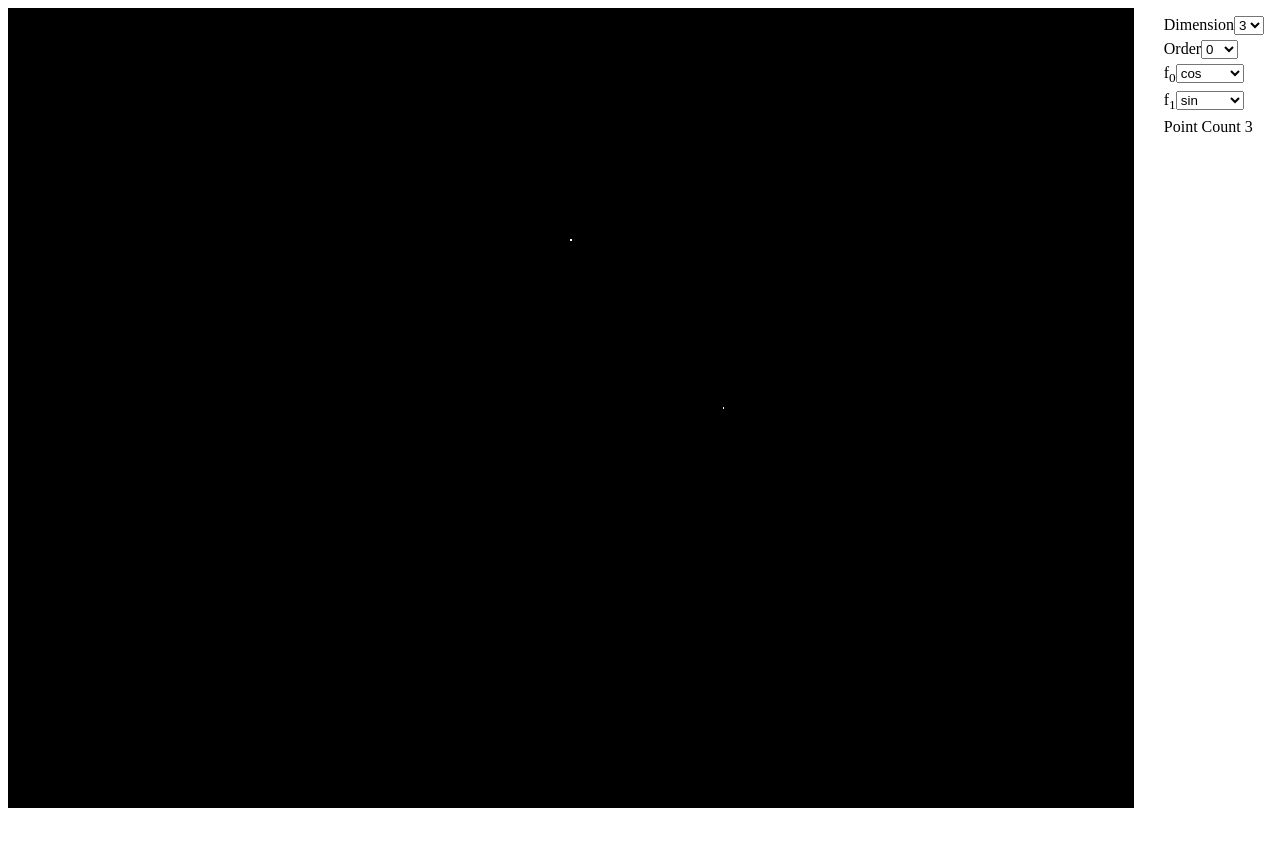
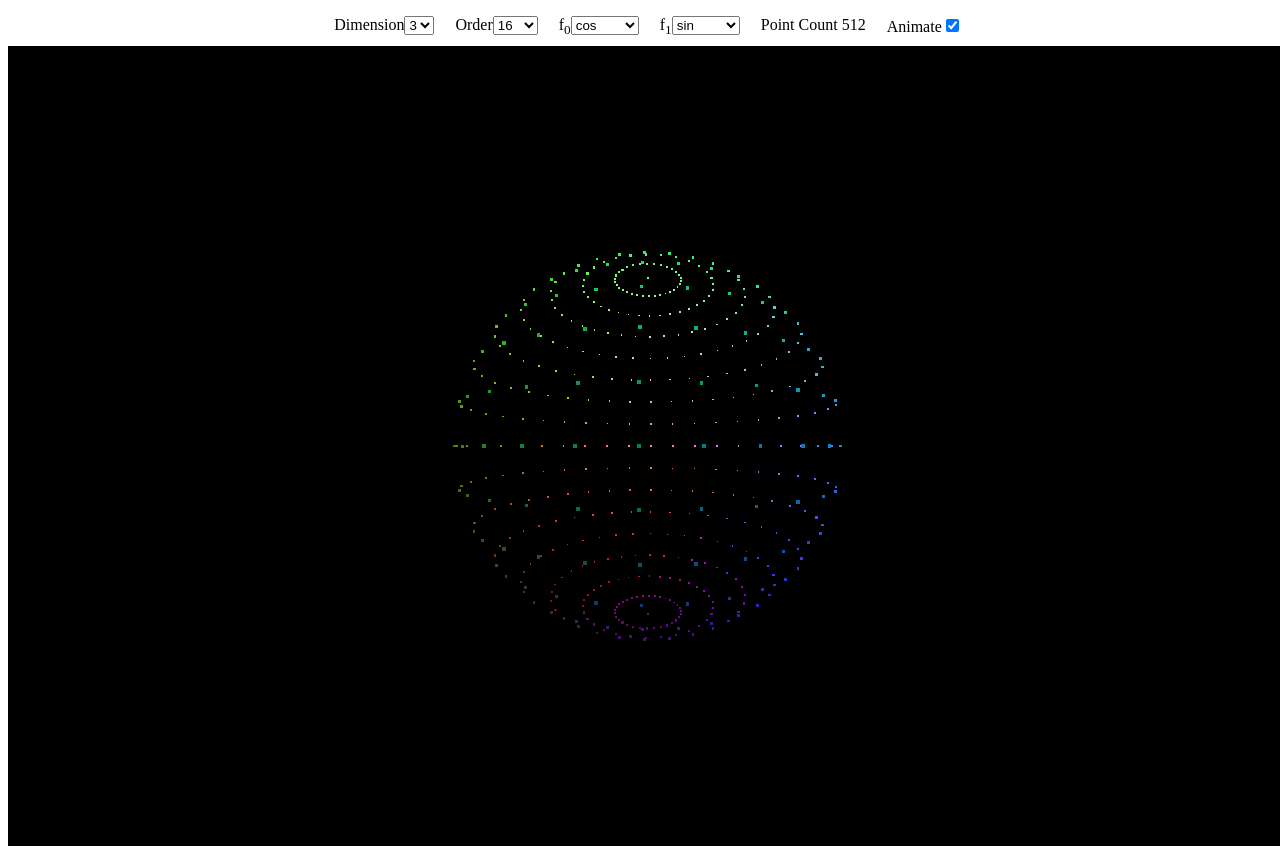
Before and after one commit to haywood/stereo, a Next.js app: page / in a window 1280 px wide. Before the commit the page ends 816 px from the top, so only its background shows below. Built offline with nearby package versions, Linux system fonts and the light colour scheme.

Commit message:
it's perfect now

```diff
--- a/components/sphere.ts
+++ b/components/sphere.ts
@@ -24,10 +24,15 @@ import {
   identity,
   matrix,
   multiply,
-  abs
+  abs,
+  MathType,
+  clone
 } from "mathjs";
 
 export default class Sphere {
+  readonly points;
+  private f0s = [];
+  private f1s = [];
   f0 = cos;
   f1 = sin;
 
@@ -35,64 +40,77 @@ export default class Sphere {
     if (this.dimension < 0) {
       throw new Error(`invalid dimension: ${this.dimension}`);
     }
+    for (let o = 0; o < order; o++) {
+      const phi = (pi * o) / order;
+      this.f0s[o] = this.f0(phi);
+      this.f1s[o] = this.f1(phi);
+    }
+    this.points = this.sphere(this.dimension, order);
   }
 
-  compute(theta: { value: number; d0: number; d1: number }) {
-    return this.sphere(this.dimension, this.order, theta);
-  }
+  rotate(theta?: { value: number; d0: number; d1: number }) {
+    const points = clone(this.points);
 
-  sphere(
-    dimension: number,
-    order: number,
-    theta: { value: number; d0: number; d1: number }
-  ) {
-    const dimensions = Array.from(new Array(dimension).keys());
-    const increment = tau / 2 ** order;
-    const points = [];
-    function* phis() {
-      const limit = 2 ** order;
-      for (let o = 0; o < limit; o++) {
-        yield o * increment;
+    if (this.dimension < 3) {
+      for (const p of points) {
+        p.push(...new Array(3 - this.dimension).fill(0));
       }
     }
 
-    // generate the shape by drawing a 2d circle in the plane formed by each
-    // pair of dimensions
-    // TODO: make it stop generating duplicate points :/
-    for (let d0 = 0; d0 < dimension; d0++) {
-      for (let d1 = 0; d1 < d0; d1++) {
-        for (const phi of phis()) {
-          const p = new Array(dimension).fill(0);
-          p[d0] = this.f0(phi);
-          p[d1] = this.f1(phi);
-          points.push(p);
-          console.log(d0, d1, phi, p);
+    if (theta) {
+      for (const p of points) {
+        this.rotatePoint(p, theta);
       }
     }
+
+    return points.map(p => p.slice(0, 3));
   }
-    console.log("--------end--------");
 
-    // rotate the shape
-    if (dimension > 1) {
-      for (const p of points) {
-        rotate(p, theta);
+  sphere(dimension: number, order: number) {
+    if (dimension < 1) return [];
+    let seeds = [1, -1].map(x => {
+      const p = new Array(dimension).fill(0);
+      p[0] = x;
+      return p;
+    });
+    let points = seeds.slice();
+
+    for (let d = 1; d < dimension; d++) {
+      points = [];
+      for (const s of seeds) {
+        for (let o = 0; o < order; o++) {
+          const p = s.slice();
+          this.rotatePointFast(p, { o, d0: 0, d1: d });
+          points.push(p);
         }
+      }
+      seeds = points;
     }
 
     return points;
   }
+
+  rotatePoint(p: number[], theta: { value: number; d0: number; d1: number }) {
+    const { value: phi, d0, d1 } = theta;
+    const v = [p[d0], p[d1]];
+    const R = matrix([
+      [this.f0(phi), -this.f1(phi)],
+      [this.f1(phi), this.f0(phi)]
+    ]);
+    const u = multiply(R, v).valueOf();
+    p[d0] = u[0];
+    p[d1] = u[1];
   }
 
-const rotate = (p, theta) => {
-  const { value: phi, d0, d1 } = theta;
+  rotatePointFast(p: number[], theta: { o: number; d0: number; d1: number }) {
+    const { o, d0, d1 } = theta;
     const v = [p[d0], p[d1]];
-  const u = multiply(R(phi), v).valueOf();
+    const R = matrix([
+      [this.f0s[o], -this.f1s[o]],
+      [this.f1s[o], this.f0s[o]]
+    ]);
+    const u = multiply(R, v).valueOf();
     p[d0] = u[0];
     p[d1] = u[1];
-};
-
-const R = theta =>
-  matrix([
-    [cos(theta), -sin(theta)],
-    [sin(theta), cos(theta)]
-  ]);
+  }
+}
--- a/pages/index.tsx
+++ b/pages/index.tsx
@@ -1,6 +1,6 @@
 import Sphere from "../components/sphere";
 import styled from "styled-components";
-import { flatten, Matrix, size } from "mathjs";
+import { pi, flatten, Matrix, size } from "mathjs";
 import {
   BufferGeometry,
   BufferAttribute,
@@ -24,7 +24,7 @@ const fieldOfView = 100; // degrees
 const near = 0.1;
 const far = 1000;
 const DEFAULT_DIMENSION = 3;
-const DEFAULT_ORDER = 0;
+const DEFAULT_ORDER = 16;
 
 const COORDINATE_FUNCTIONS = [
   "abs",
@@ -78,19 +78,21 @@ class ThreeDemo extends React.Component {
     f0: string;
     f1: string;
     nextFrame?: number;
-    points?: number[][] | Matrix | number[];
+    points?: number[][];
+    animate: boolean;
   } = {
     dimension: DEFAULT_DIMENSION,
     order: DEFAULT_ORDER,
     theta: { value: 0, d0: 0, d1: 2 },
     f0: "cos",
     f1: "sin",
-    count: 0
+    count: 0,
+    animate: true
   };
 
   componentDidMount() {
     // make room for control pannel
-    const width = window.innerWidth * 0.88;
+    const width = window.innerWidth;
     const height = window.innerHeight;
     const aspect = width / height;
 
@@ -122,31 +124,19 @@ class ThreeDemo extends React.Component {
     const sphere = new Sphere(dimension, order);
     sphere.f0 = COORDINATE_FUNCTIONS[f0];
     sphere.f1 = COORDINATE_FUNCTIONS[f1];
-    const points = sphere.compute(theta);
+    const points = sphere.rotate(theta).valueOf() as number[][];
+    const colors = flatten(sphere.points).valueOf() as number[];
     const vertices = flatten(points).valueOf() as number[];
-
-    if (dimension > 3) {
-      for (
-        let offset = vertices.length - dimension + 3;
-        offset > 0;
-        offset -= dimension
-      ) {
-        vertices.splice(offset, dimension - 3);
-      }
-    }
 
     geometry.setAttribute(
       "position",
-      new BufferAttribute(
-        new Float32Array(vertices),
-        Math.max(1, Math.min(dimension, 3))
-      )
+      new BufferAttribute(new Float32Array(vertices), 3)
     );
     geometry.setAttribute(
       "color",
       new BufferAttribute(
-        new Float32Array(vertices.map((x, n) => 1)),
-        Math.max(1, Math.min(dimension, 3))
+        new Float32Array(colors.map((x, n) => (x + 1) / 2)),
+        3
       )
     );
 
@@ -163,51 +153,59 @@ class ThreeDemo extends React.Component {
         d0: theta.d0,
         d1: theta.d1
       },
-      nextFrame: requestAnimationFrame(this.animate.bind(this))
+      nextFrame: this.state.animate
+        ? requestAnimationFrame(this.animate.bind(this))
+        : null
     });
+  }
+
+  setStateAndDraw(state) {
+    this.setState(state, () => this.draw());
   }
 
   render() {
     const onDimensionChange = event => {
       const dimension = parseInt(event.target.value);
       const { theta } = this.state;
-      this.setState(
-        {
+      this.setStateAndDraw({
         dimension,
-          theta: { value: theta.value, d0: 0, d1: dimension > 2 ? 2 : 1 }
-        },
-        () => this.draw()
-      );
+        theta: { value: theta.value, d0: 0, d1: dimension < 3 ? 1 : 2 }
+      });
     };
     const onOrderChange = event => {
-      this.setState({ order: parseInt(event.target.value) }, () => this.draw());
+      this.setStateAndDraw({ order: parseInt(event.target.value) });
     };
-    const onF0Change = event => this.setState({ f0: event.target.value });
-    const onF1Change = event => this.setState({ f1: event.target.value });
+    const onF0Change = event =>
+      this.setStateAndDraw({ f0: event.target.value });
+    const onF1Change = event =>
+      this.setStateAndDraw({ f1: event.target.value });
+    const onAnimateChange = event =>
+      this.setState({ animate: event.target.checked }, () => this.animate());
+
     const dimensions = Array.from(new Array(4).keys()).map(d => d + 1);
-    const orders = Array.from(new Array(11).keys());
+    const orders = Array.from(new Array(10).keys()).map(x => 2 ** x);
     const coordinateFunctions = Object.keys(COORDINATE_FUNCTIONS);
+
     return (
       <Component>
-        {this.chartComponent()}
         <div id="control-panel">
-          <span>
+          <div>
             <label>Dimension</label>
             <select value={this.state.dimension} onChange={onDimensionChange}>
               {dimensions.map(d => (
                 <option value={d}>{d}</option>
               ))}
             </select>
-          </span>
-          <span>
+          </div>
+          <div>
             <label>Order</label>
             <select value={this.state.order} onChange={onOrderChange}>
               {orders.map(d => (
                 <option value={d}>{d}</option>
               ))}
             </select>
-          </span>
-          <span>
+          </div>
+          <div>
             <label>
               f<sub>0</sub>
             </label>
@@ -216,8 +214,8 @@ class ThreeDemo extends React.Component {
                 <option value={f}>{f}</option>
               ))}
             </select>
-          </span>
-          <span>
+          </div>
+          <div>
             <label>
               f<sub>1</sub>
             </label>
@@ -226,12 +224,21 @@ class ThreeDemo extends React.Component {
                 <option value={f}>{f}</option>
               ))}
             </select>
-          </span>
-          <span>
+          </div>
+          <div>
             <label>Point Count </label>
             <span>{this.state.points && size(this.state.points)[0]}</span>
-          </span>
           </div>
+          <div>
+            <label>Animate</label>
+            <input
+              type="checkbox"
+              checked={this.state.animate}
+              onChange={onAnimateChange}
+            />
+          </div>
+        </div>
+        {this.chartComponent()}
       </Component>
     );
   }
@@ -250,9 +257,8 @@ class ThreeDemo extends React.Component {
 const Index = () => <ThreeDemo />;
 
 const Component = styled.div`
-  & {
   display: flex;
-    flex-direction: row;
+  flex-direction: column;
   justify-content: space-between;
   flex-wrap: wrap;
 
@@ -261,12 +267,13 @@ const Component = styled.div`
   }
 
   #control-panel {
-      padding: 8px;
-      grid-column: 2;
-      display: grid;
-      place-content: start end;
+    display: flex;
+    place-content: center center;
     font-size: 16px;
     gap: 5px;
+
+    div {
+      padding: 8px;
     }
   }
 `;
```
Lines whose indentation alone changed are shown as unchanged.
